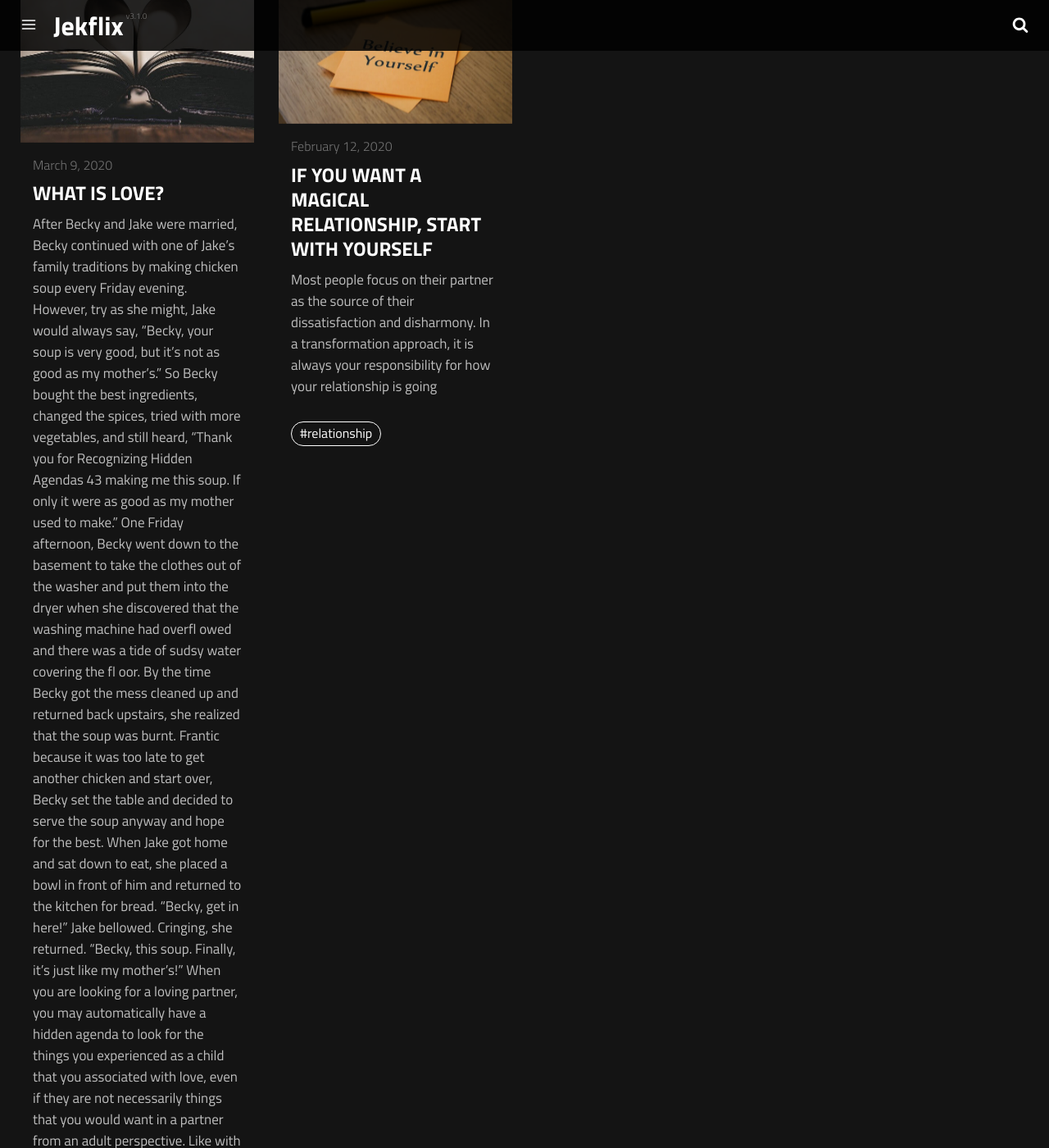
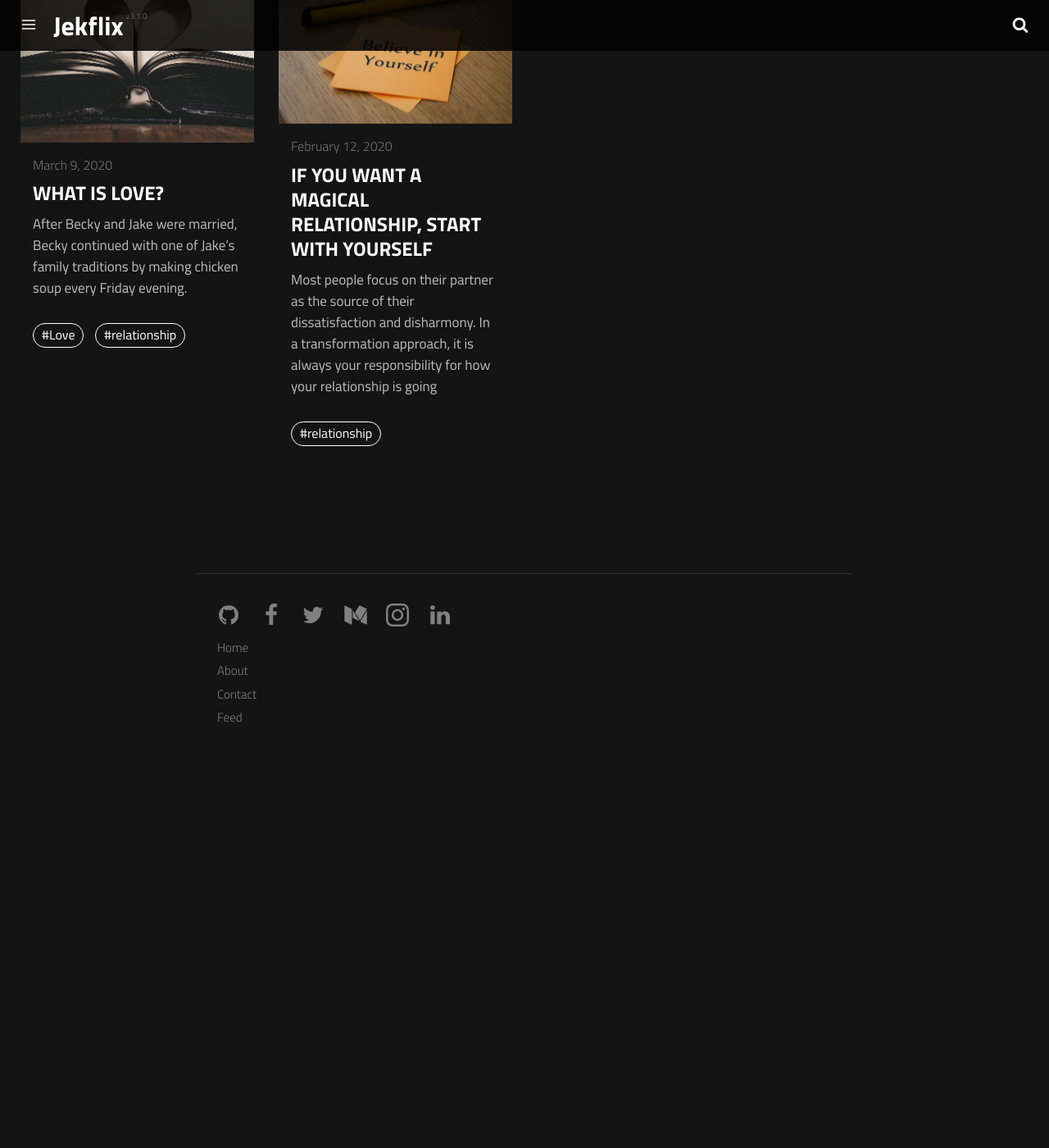
Before and after one commit to rabieelj/test, a Jekyll site: the page built from category/blog.md, in a window 1280 px wide and 1400 px high, scrolled down 924 px. Shown: the whole window at 82% size. Built offline with Jekyll 4.4.1, drawn with Linux system fonts in a browser that asks for light colours; a script that is not in the unit is left out; after the commit the page ends 1843 px from its top, so only the background shows below that; some of the changed text lies outside the part shown.

Commit message:
Update Posts “2020-05-29-what-is-love”

```diff
--- a/_posts/2020-05-29-what-is-love.md
+++ b/_posts/2020-05-29-what-is-love.md
@@ -1,41 +1,9 @@
 ---
-date: 2020-03-09 21:46:36
+date: 2020-03-09T21:46:36.000Z
 layout: post
 title: WHAT IS LOVE?
-description: After Becky and Jake were married, Becky continued with one of
-  Jake’s family traditions by making chicken soup every Friday evening. However,
-  try as she might, Jake would always say, “Becky, your soup is very good, but
-  it’s not as good as my mother’s.” So Becky bought the best ingredients,
-  changed the spices, tried with more vegetables, and still heard, “Thank you
-  for  Recognizing Hidden Agendas 43 making me this soup. If only it were as
-  good as my mother used to make.” One Friday afternoon, Becky went down to the
-  basement to take the clothes out of the washer and put them into the dryer
-  when she discovered that the washing machine had overfl owed and there was a
-  tide of sudsy water covering the fl oor. By the time Becky got the mess
-  cleaned up and returned back upstairs, she realized that the soup was burnt.
-  Frantic because it was too late to get another chicken and start over, Becky
-  set the table and decided to serve the soup anyway and hope for the best. When
-  Jake got home and sat down to eat, she placed a bowl in front of him and
-  returned to the kitchen for bread. “Becky, get in here!” Jake bellowed.
-  Cringing, she returned. “Becky, this soup. Finally, it’s just like my
-  mother’s!” When you are looking for a loving partner, you may automatically
-  have a hidden agenda to look for the things you experienced as a child that
-  you associated with love, even if they are not necessarily things that you
-  would want in a partner from an adult perspective. Like with the chicken soup
-  analogy, you may pick a partner with the same attributes that you saw in your
-  fi rst love, your mother or father. If so, you will look for a man or a woman
-  who embodies those old familiar ways of being or relating, even if, in truth,
-  they are not something you as an adult would prefer. A child’s mind is not
-  discerning. Love from a parent can come with extras attached, such as anger,
-  frustration, etc. Without awareness, you may unwittingly be repeating a family
-  tradition rather than choosing a partner who truly fi ts. If you grew up in a
-  family that argues, you will look for a partner who will fi ght with you
-  because that is your schematic for love. With awareness, you can reveal what
-  has been hidden. If you don’t judge yourself for being attracted to people
-  with  44 How to Create a Magical Relationship “bad” attributes, the way will
-  be open to build a partnership with your current mate. Or perhaps it will be
-  with a new partner who will satisfy your adult desires for relationship rather
-  than fulfi lling your child’s idea of love.
+description: "After Becky and Jake were married, Becky continued with one of
+  Jake’s family traditions by making chicken soup every Friday evening. "
 image: /assets/img/uploads/paper-1100254_640-1-.jpg
 optimized_image: /assets/img/uploads/paper-1100254_640-1-.jpg
 category: blog
```
